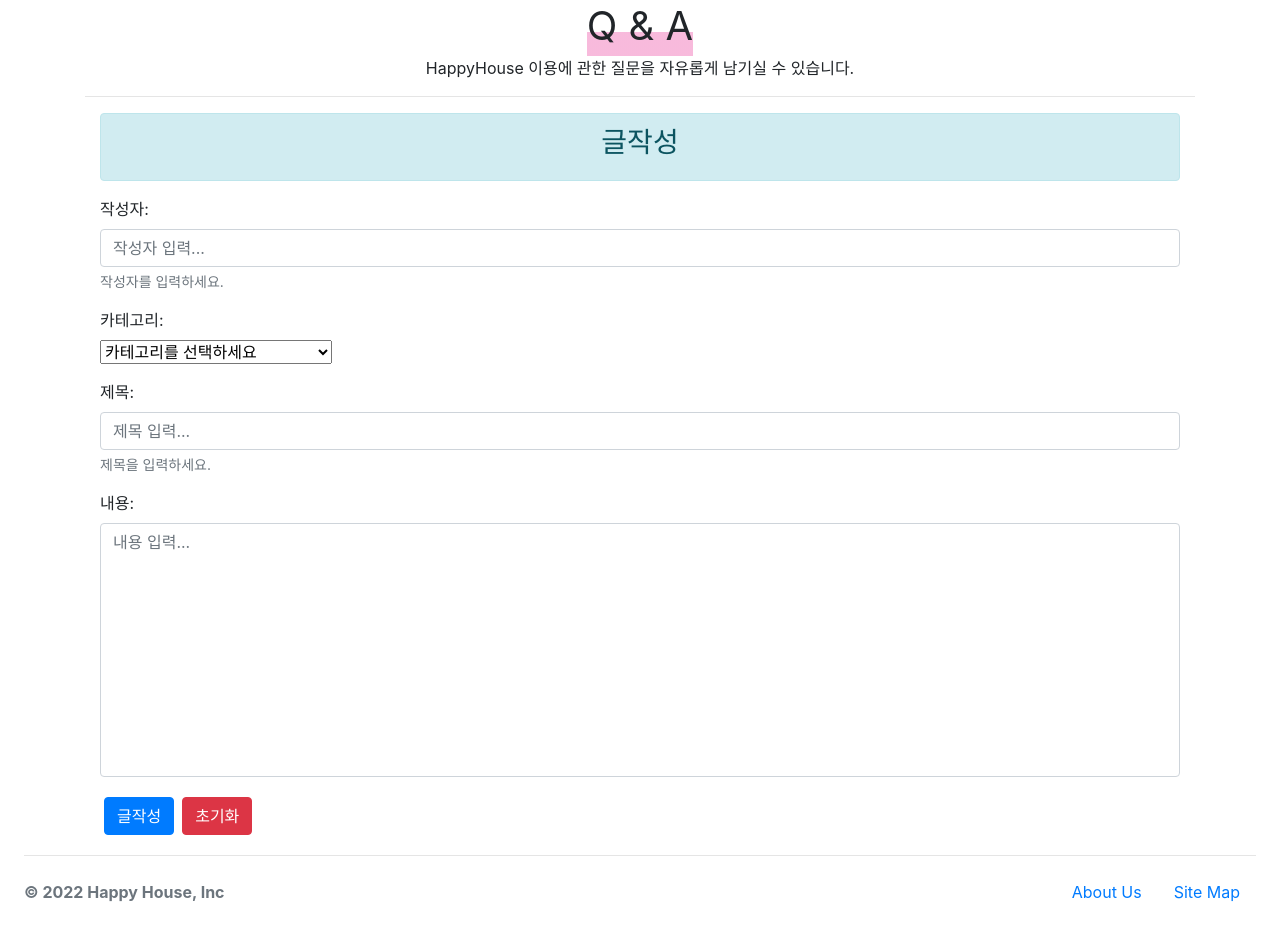
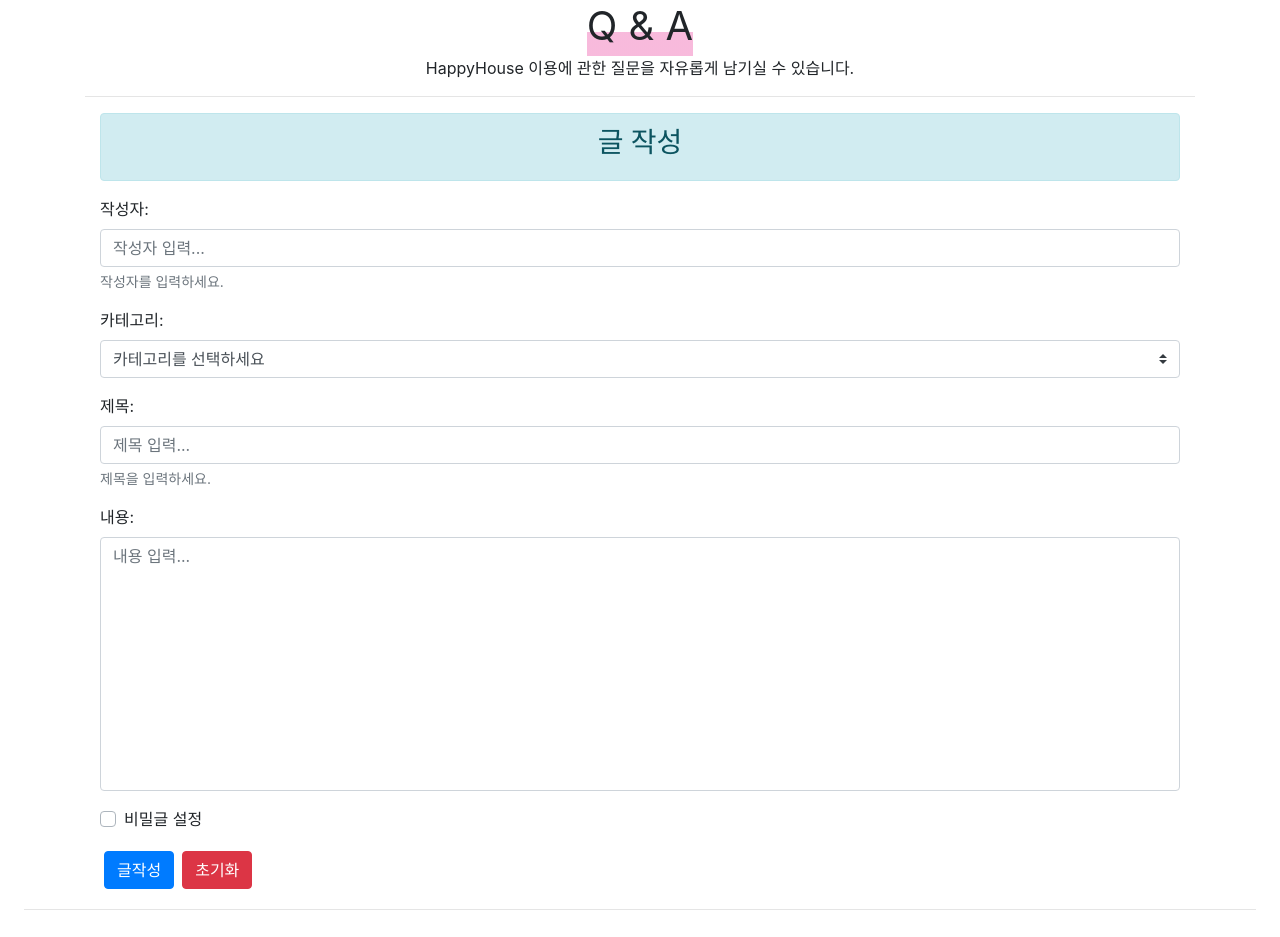
Before and after one commit to minahshin/HappyHouse_project, a Vue app in the folder happyhouse-vue/: page /qna/regist in a window 1280 px wide. Shown: the part 320-1257 px from the top of the page. Built offline with nearby package versions, Linux system fonts and the light colour scheme.

Commit message:
Question 비밀글 설정 완료

```diff
--- a/happyhouse-vue/src/components/qna/QuestionDetailView.vue
+++ b/happyhouse-vue/src/components/qna/QuestionDetailView.vue
@@ -15,10 +15,10 @@
           size="sm"
           @click="moveModifyArticle"
           class="mr-2"
-          >글수정</b-button
+          >글 수정</b-button
         >
         <b-button variant="outline-danger" size="sm" @click="deleteArticle"
-          >글삭제</b-button
+          >글 삭제</b-button
         >
       </b-col>
     </b-row>
--- a/happyhouse-vue/src/components/qna/QuestionRegistView.vue
+++ b/happyhouse-vue/src/components/qna/QuestionRegistView.vue
@@ -2,7 +2,7 @@
   <b-container class="bv-example-row mt-3">
     <b-row>
       <b-col>
-        <b-alert show><h3>글작성</h3></b-alert>
+        <b-alert show><h3>글 작성</h3></b-alert>
       </b-col>
     </b-row>
     <question-input-item type="register" />
--- a/happyhouse-vue/src/components/qna/QuestionUpdateView.vue
+++ b/happyhouse-vue/src/components/qna/QuestionUpdateView.vue
@@ -2,7 +2,7 @@
   <b-container class="bv-example-row mt-3">
     <b-row>
       <b-col>
-        <b-alert show><h3>글수정</h3></b-alert>
+        <b-alert show><h3>글 수정</h3></b-alert>
       </b-col>
     </b-row>
     <question-input-item type="modify" />
--- a/happyhouse-vue/src/components/qna/item/QuestionInputItem.vue
+++ b/happyhouse-vue/src/components/qna/item/QuestionInputItem.vue
@@ -23,7 +23,7 @@
           label="카테고리:"
           label-for="category"
         >
-          <select v-model="article.category">
+          <b-select v-model="article.category">
             <option disabled value="">카테고리를 선택하세요</option>
             <option
               v-for="cate in cateList"
@@ -33,7 +33,7 @@
             >
               {{ cate.text }}
             </option>
-          </select>
+          </b-select>
         </b-form-group>
 
         <b-form-group
@@ -60,6 +60,16 @@
             max-rows="15"
           ></b-form-textarea>
         </b-form-group>
+
+        <b-form-group id="secret-group" label="" label-for="secret">
+          <b-form-checkbox
+            id="secret"
+            v-model="article.isSecret"
+            value="Y"
+            unchecked-value="N"
+            >비밀글 설정</b-form-checkbox
+          ></b-form-group
+        >
 
         <b-button
           type="submit"
@@ -90,7 +100,7 @@ export default {
         writer: "",
         subject: "",
         content: "",
-        isSecret: "N",
+        isSecret: "",
       },
       isWriter: false,
       cateList: [
@@ -158,6 +168,7 @@ export default {
       this.article.category = "";
       this.article.subject = "";
       this.article.content = "";
+      this.article.isSecret = "N";
       this.$router.push({ name: "questionList" });
     },
     registArticle() {
@@ -167,7 +178,7 @@ export default {
           writer: this.article.writer,
           subject: this.article.subject,
           content: this.article.content,
-          isSecret: "N",
+          isSecret: this.article.isSecret,
         })
         .then(({ data }) => {
           let msg = "등록 처리시 문제가 발생했습니다.";
@@ -186,6 +197,7 @@ export default {
           subject: this.article.subject,
           content: this.article.content,
           category: this.article.category,
+          isSecret: this.article.isSecret,
         })
         .then(({ data }) => {
           let msg = "수정 처리시 문제가 발생했습니다.";
```
Also changed, not shown: 1 other file (tests, documents, lock files or other folders).
